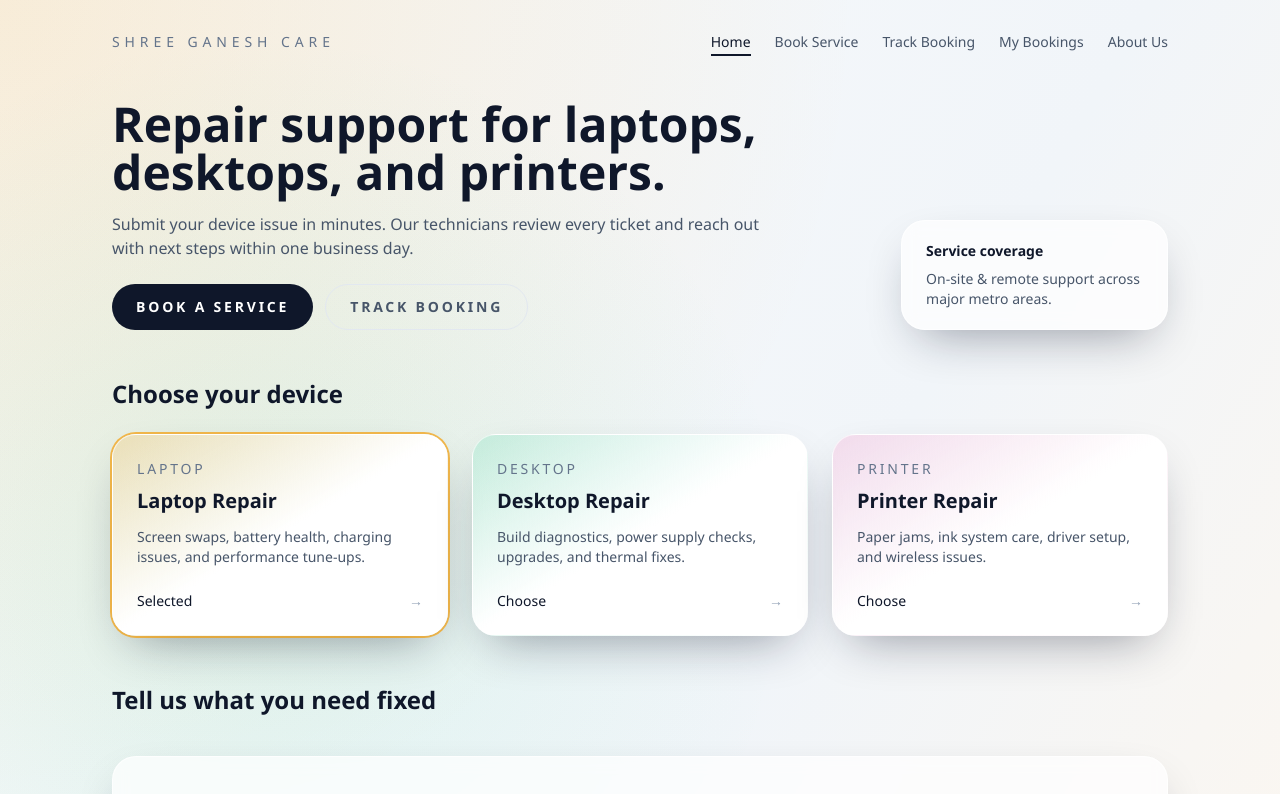
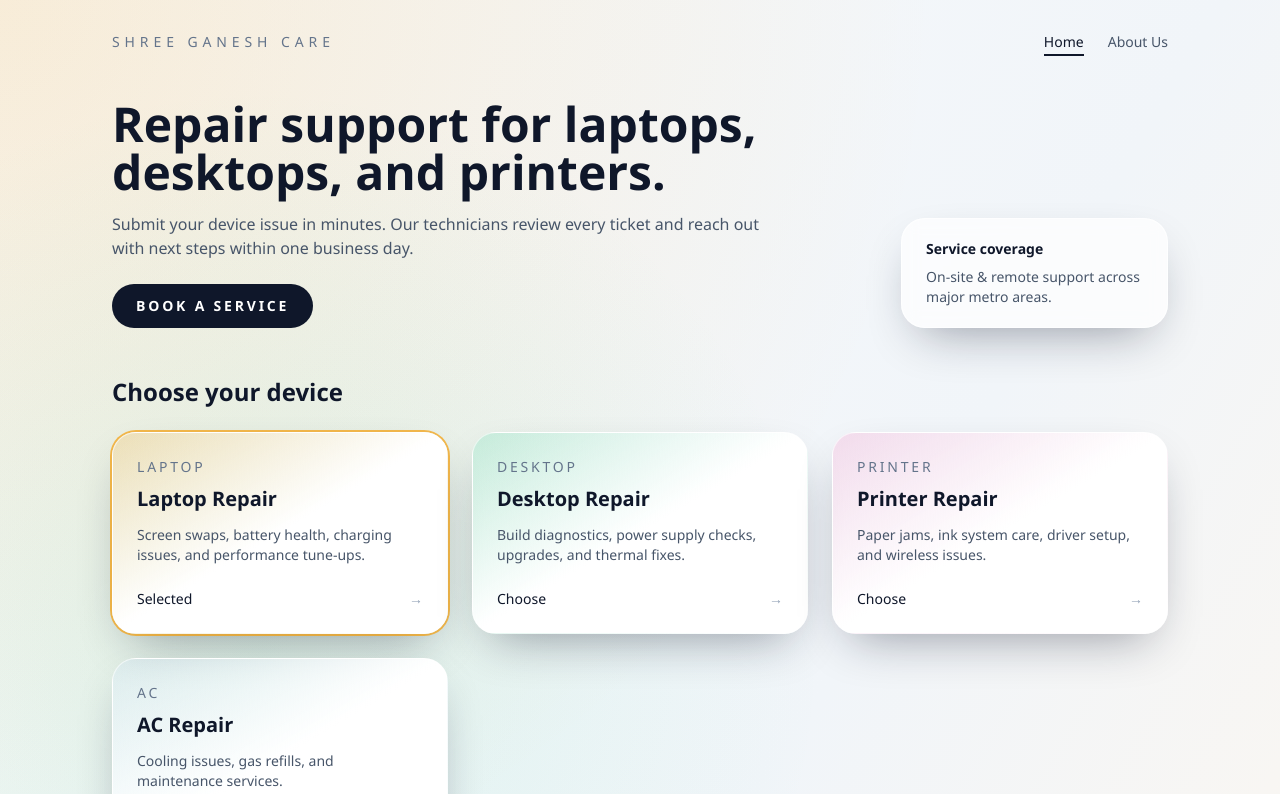
Before and after one commit to bindassgamer/ShreeGanesh, a React (Vite) app in the folder client/: page / in a window 1280 px wide. Shown: the top 794 px of the page. Built offline with nearby package versions, Linux system fonts and the light colour scheme; no server answers.

Commit message:
dropping new changes and added AC

```diff
--- a/client/src/App.jsx
+++ b/client/src/App.jsx
@@ -34,7 +34,7 @@ export default function App() {
             <NavLink to="/" className={linkClass}>
               Home
             </NavLink>
-            <NavLink to="/book" className={linkClass}>
+            {/* <NavLink to="/book" className={linkClass}>
               Book Service
             </NavLink>
             <NavLink to="/track" className={linkClass}>
@@ -42,7 +42,7 @@ export default function App() {
             </NavLink>
             <NavLink to="/my-bookings" className={linkClass}>
               My Bookings
-            </NavLink>
+            </NavLink> */}
             <NavLink to="/about" className={linkClass}>
               About Us
             </NavLink>
@@ -65,7 +65,7 @@ export default function App() {
               </motion.main>
             }
           />
-          <Route
+          {/* <Route
             path="/book"
             element={
               <motion.main
@@ -77,7 +77,7 @@ export default function App() {
                 <BookService />
               </motion.main>
             }
-          />
+          /> */}
           <Route
             path="/track"
             element={
@@ -91,7 +91,7 @@ export default function App() {
               </motion.main>
             }
           />
-          <Route
+          {/* <Route
             path="/my-bookings"
             element={
               <motion.main
@@ -103,8 +103,8 @@ export default function App() {
                 <MyBookings />
               </motion.main>
             }
-          />
-          <Route
+          /> */}
+          {/* <Route
             path="/auth/callback"
             element={
               <motion.main
@@ -116,7 +116,7 @@ export default function App() {
                 <AuthCallback />
               </motion.main>
             }
-          />
+          /> */}
           <Route
             path="/about"
             element={
@@ -165,7 +165,7 @@ export default function App() {
             <path d="M5 9.5V20a1 1 0 0 0 1 1h5v-6h2v6h5a1 1 0 0 0 1-1V9.5" />
           </svg>
         </a>
-        <a
+        {/* <a
           href="/book"
           aria-label="Go to booking page"
           className="group flex h-12 w-12 items-center justify-center rounded-2xl border border-white/60 bg-gradient-to-br from-mint/50 via-white to-sunrise/60 text-midnight shadow-glow backdrop-blur transition hover:-translate-y-1 hover:shadow-lg"
@@ -185,8 +185,8 @@ export default function App() {
             <path d="M4 18h8" />
             <path d="M16 14l2 2 3-3" />
           </svg>
-        </a>
-        <a
+        </a> */}
+        {/* <a
           href="/track"
           aria-label="Go to tracking page"
           className="group flex h-12 w-12 items-center justify-center rounded-2xl border border-white/60 bg-gradient-to-br from-blush/40 via-white to-sunrise/50 text-midnight shadow-glow backdrop-blur transition hover:-translate-y-1 hover:shadow-lg"
@@ -202,7 +202,7 @@ export default function App() {
           >
             <path d="M3 12h3l2 6 4-12 2 6h7" />
           </svg>
-        </a>
+        </a> */}
       </div>
     </div>
   );
--- a/client/src/components/CategoryCards.jsx
+++ b/client/src/components/CategoryCards.jsx
@@ -18,6 +18,12 @@ const categories = [
     title: "Printer Repair",
     description: "Paper jams, ink system care, driver setup, and wireless issues.",
     accent: "from-blush/20 via-white to-white"
+  },
+  {
+    id: "AC",
+    title: "AC Repair",
+    description: "Cooling issues, gas refills, and maintenance services.",
+    accent: "from-blue-200/20 via-white to-white"
   }
 ];
 
--- a/client/src/pages/Home.jsx
+++ b/client/src/pages/Home.jsx
@@ -44,12 +44,12 @@ export default function Home() {
               >
                 Book a service
               </Link>
-              <Link
+              {/* <Link
                 to="/track"
                 className="inline-flex items-center justify-center rounded-full border border-slate-200 px-6 py-3 text-sm font-semibold uppercase tracking-[0.2em] text-slate-600 transition hover:border-slate-300 hover:text-slate-800"
               >
                 Track booking
-              </Link>
+              </Link> */}
             </div>
           </div>
           <div className="rounded-3xl border border-white/70 bg-white/70 px-6 py-5 text-sm text-slate-600 shadow-glow backdrop-blur">
```
Also changed, not shown: 1 other file (tests, documents, lock files or other folders).
